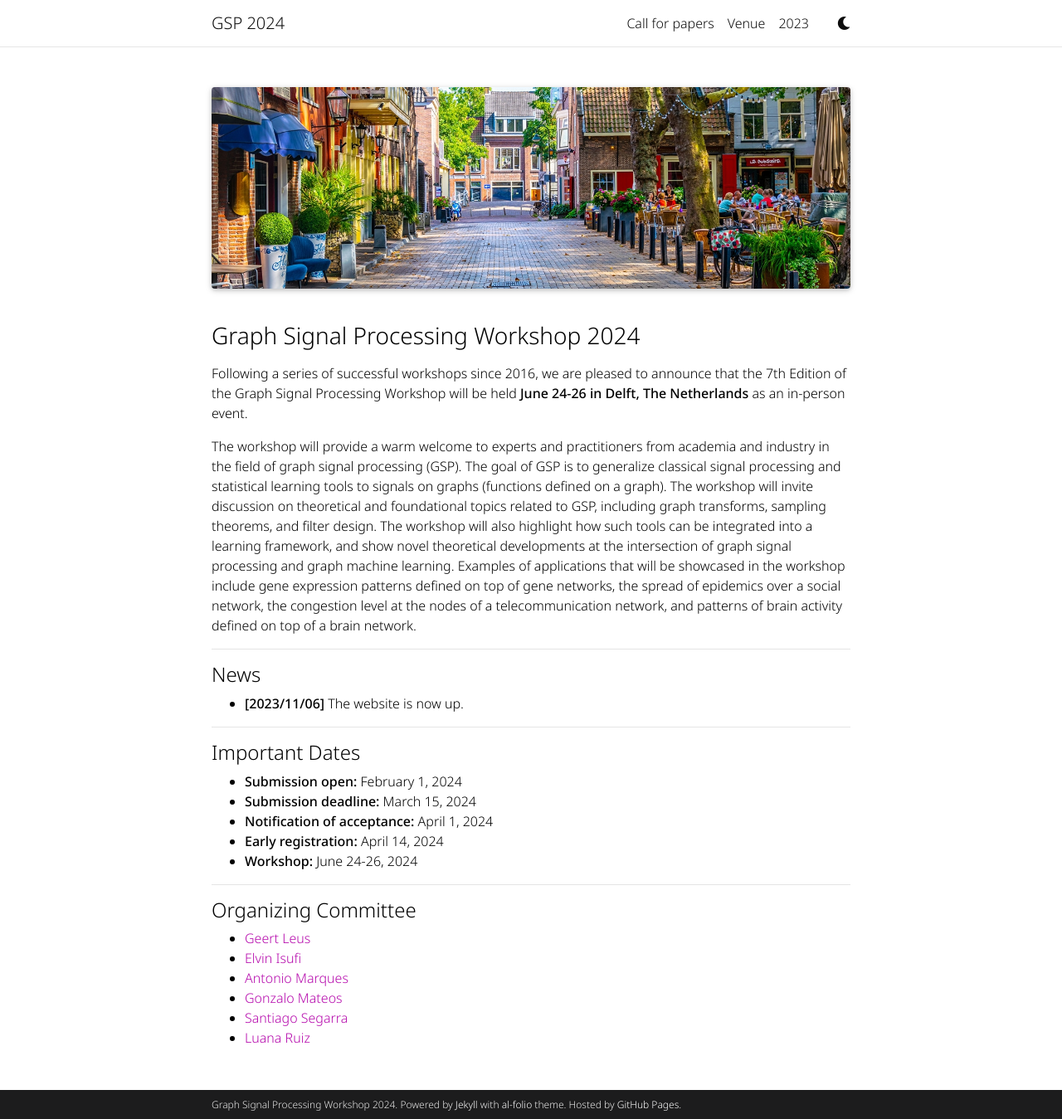
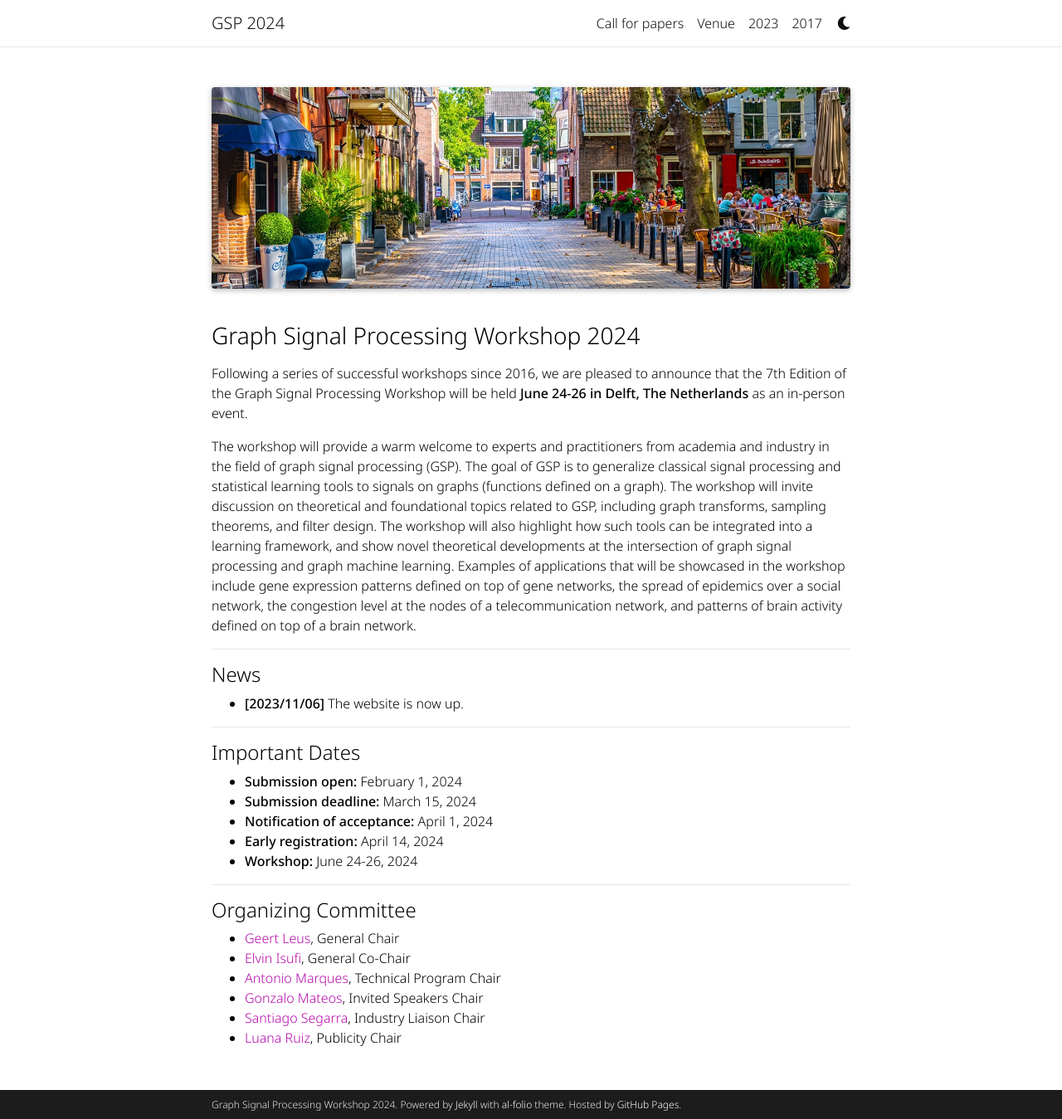
Before and after one commit to shreyasvinaya/gspworkshop2025.github.io, a Jekyll site: the page built from _pages/about.md, in a window 1280 px wide and 1349 px high. Shown: the whole window at 83% size. Built offline with Jekyll 4.4.1, drawn with Linux system fonts in a browser that asks for light colours; full-size pictures stand in for the smaller copies a plugin makes; comment, search, counter and statistics services are not loaded; a style sheet for code colours, icons or effects is not loaded.

Commit message:
Bug fixes

```diff
--- a/_pages/about.md
+++ b/_pages/about.md
@@ -33,9 +33,9 @@
 
 ---
 #### Organizing Committee
-+ [Geert Leus](General Chair)
-+ [Elvin Isufi](General Co-Chair)
-+ [Antonio Marques](Technical Program Chair)
-+ [Gonzalo Mateos](Invited Speakers Chair)
-+ [Santiago Segarra](Industry Liaison Chair)
-+ [Luana Ruiz](Publicity Chair)
++ [Geert Leus](), General Chair
++ [Elvin Isufi](), General Co-Chair
++ [Antonio Marques](), Technical Program Chair
++ [Gonzalo Mateos](), Invited Speakers Chair
++ [Santiago Segarra](), Industry Liaison Chair
++ [Luana Ruiz](), Publicity Chair
```
Also changed, not shown: _pages/2017.md (+2 -5 lines), _pages/venue.md (+2 -2 lines).
